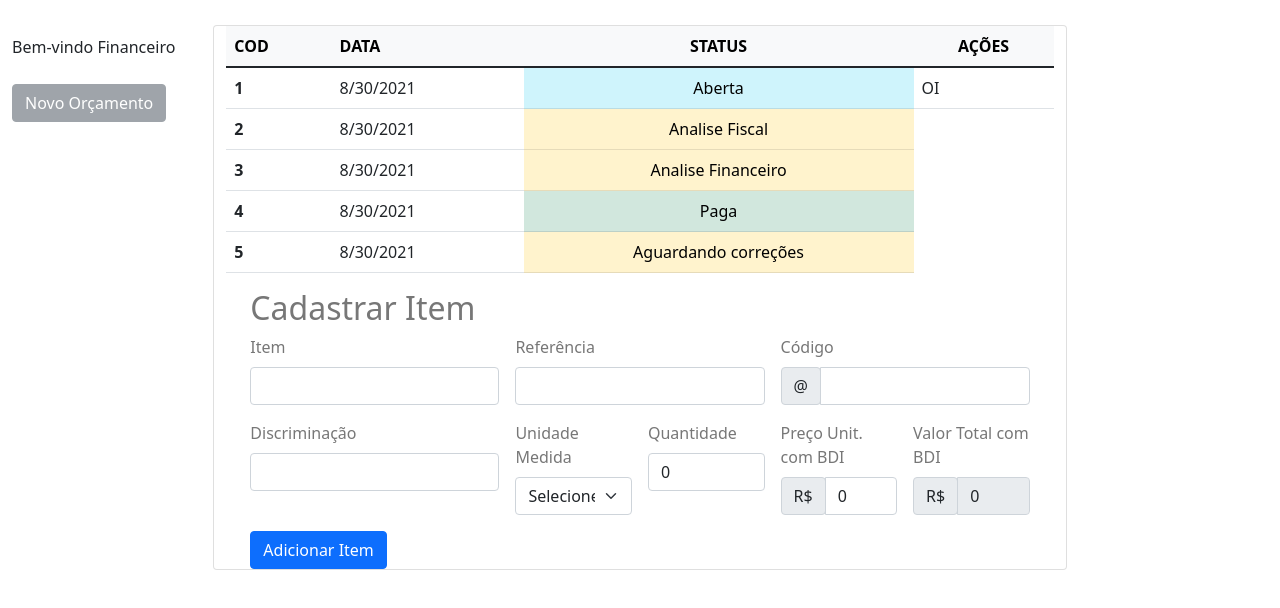
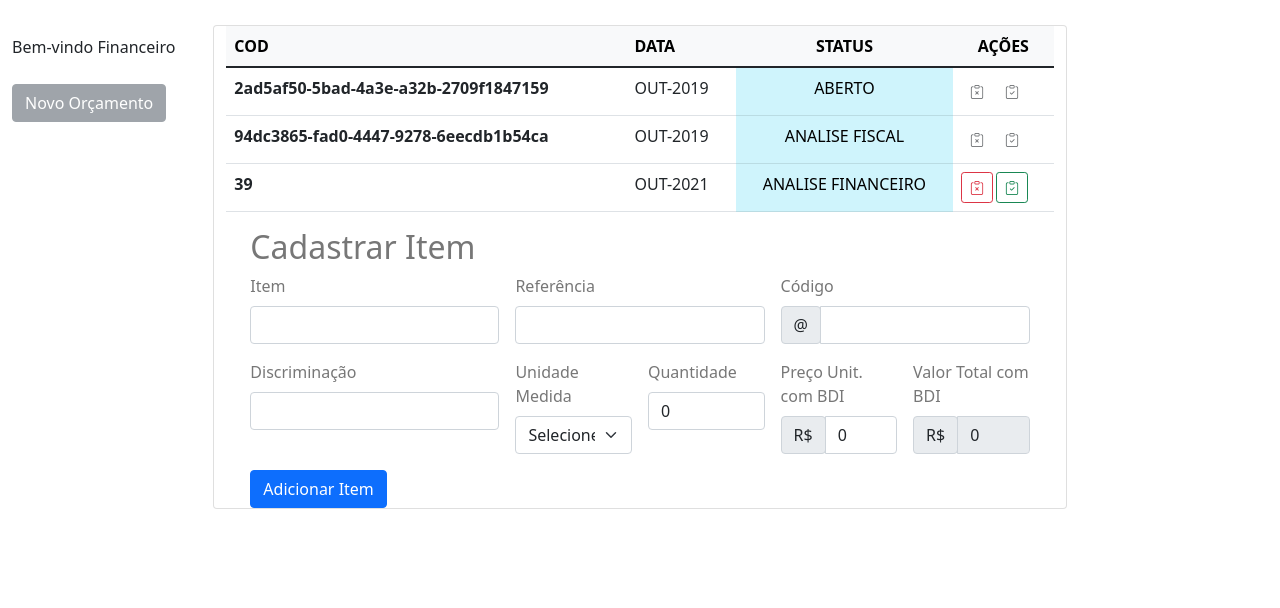
Before and after one commit to cassianobrexbit/react-hyperledger, a React (Create React App) app: page / in a window 1280 px wide. Shown: the top 608 px of the page. Built offline with nearby package versions, Linux system fonts and the light colour scheme; data requests are answered from the project's data file.

Commit message:
add BuildList component

```diff
--- /dev/null
+++ b/src/components/api.js
@@ -0,0 +1,7 @@
+import axios from "axios";
+
+const api = axios.create({
+  baseURL: "http://localhost:3000/",
+});
+
+export default api;
--- a/src/view/ListAllBudgets.jsx
+++ b/src/view/ListAllBudgets.jsx
@@ -1,13 +1,126 @@
-import React from 'react';
+import React, { useEffect, useState } from 'react';
+import api from "../components/api"
+
+
+function BuildList(props){
+  // console.log(props.username)
+  return(
+    <table className="table table-hover">
+      <thead className="table-light">
+    <tr>
+      <th scope="col" className="text-uppercase">COD</th>
+      <th scope="col" className="text-uppercase">Data</th>
+      <th scope="col " className="text-center text-uppercase">Status</th>
+      <th scope="col " className="text-center text-uppercase">Ações</th>
+    </tr>
+  </thead>
+  <tbody>
+{      props.list.map( budget =>
+            <tr>
+            <th scope="row">{budget.Key}</th>
+
+            <td>{budget.Record.DataBase}</td>
+            <td  className="text-center table-info">{budget.Record.Status}</td>
+            <td>
+              {
+                props.username.username === 'Construtor' ?
+                budget.Record.Status === 'ABERTO' ?
+                      <div>
+                      <button className="btn btn-sm btn-outline-primary" style={{marginRight: 3}}> <i className="bi-bag-plus"></i></button>
+                      <button className="btn btn-sm btn-outline-success"> <i className="bi-clipboard-check"></i></button>
+                    </div> :
+                       <div>
+                         <button className="btn btn-sm" disabled> <i className="bi-clipboard-check"></i></button>
+                          <button className="btn btn-sm " style={{marginRight: 3}} disabled> <i className="bi-bag-plus"></i></button>
+
+                       </div>
+
+                    : props.username.username === 'Financeiro' ? //"SIM"
+                    budget.Record.Status === 'ANALISE FINANCEIRO' ?
+                    (
+                      <div>
+                      <button className="btn btn-sm btn-outline-danger" style={{marginRight: 3}}> <i className="bi-clipboard-x"></i></button>
+                      <button className="btn btn-sm btn-outline-success"> <i className="bi-clipboard-check"></i></button>
+                  </div>
+                    ) :
+                    (
+                      <div>
+                      <button className="btn btn-sm " style={{marginRight: 3}} disabled> <i className="bi-clipboard-x"></i></button>
+                      <button className="btn btn-sm" disabled> <i className="bi-clipboard-check"></i></button>
+                  </div>
+                    )
+
+
+                    : props.username.username === 'Fiscal' ?
+                      budget.Record.Status === 'ANALISE FISCAL' ? (
+                        <div>
+                            <button className="btn btn-sm btn-outline-danger" style={{marginRight: 3}}> <i className="bi-clipboard-x"></i></button>
+                            <button className="btn btn-sm btn-outline-success"> <i className="bi-clipboard-check"></i></button>
+                        </div>
+                      )
+                    : (
+                      <div>
+                      <button className="btn btn-sm " style={{marginRight: 3}} disabled> <i className="bi-clipboard-x"></i></button>
+                      <button className="btn btn-sm" disabled> <i className="bi-clipboard-check"></i></button>
+                  </div>
+                    )
+                    : "Autentique-se primeiro"
+
+
+              }
+
+              {/* {
+              (budget.Record.Status === 'ABERTO' && props.username.username === 'Construtor') ?
+              (
+                <div>
+                  <button className="btn btn-sm btn-outline-primary" style={{marginRight: 3}}> <i className="bi-bag-plus"></i></button>
+                  <button className="btn btn-sm btn-outline-success"> <i className="bi-clipboard-check"></i></button>
+                </div>
+              )
+              :
+              <button className="btn btn-sm" disabled> <i className="bi-clipboard-check"></i></button> } */}
+            </td>
+          </tr>
+        )}
+
+  </tbody>
+    </table>
+  )
+}
 
 function TableList(props) {
-    let btn= "OI"
+const [list, setList] = useState([]);
+    // const [list, setList] = useState(mountData().then(value => console.log(value)));
+
+    let btn = <div></div>;
     if (props.username === "Construtor"){
-      btn = <button className="btn btn-sm btn-outline-success"> <i class="bi-clipboard-check"></i></button>
+      btn = <button className="btn btn-sm btn-outline-success"> <i className="bi-clipboard-check"></i></button>
 
     }
+
+    useEffect( () => {
+      api.get('/assets')
+      .then(function (response) {
+
+        return response.data
+      })
+      .catch(function (error) {
+        console.log("ERROR->",error);
+      }).then(value => setList(value))
+
+    }, [])
+
+    if(list.length > 0)
     return (
-<table class="table table-hover">
+      <BuildList username={props} list={list}/>
+
+    )
+
+    // console.log("EFFECT LIST->",list);
+
+    return (
+      // <BuildList/>,
+ <table className="table table-hover">
 <thead className="table-light">
     <tr>
       <th scope="col" className="text-uppercase">COD</th>
@@ -19,6 +132,7 @@ function TableList(props) {
   <tbody>
     <tr>
       <th scope="row">1</th>
+
       <td>{new Date().toLocaleDateString()}</td>
       <td  className="text-center table-info">Aberta</td>
       <td>{btn}</td>
```
